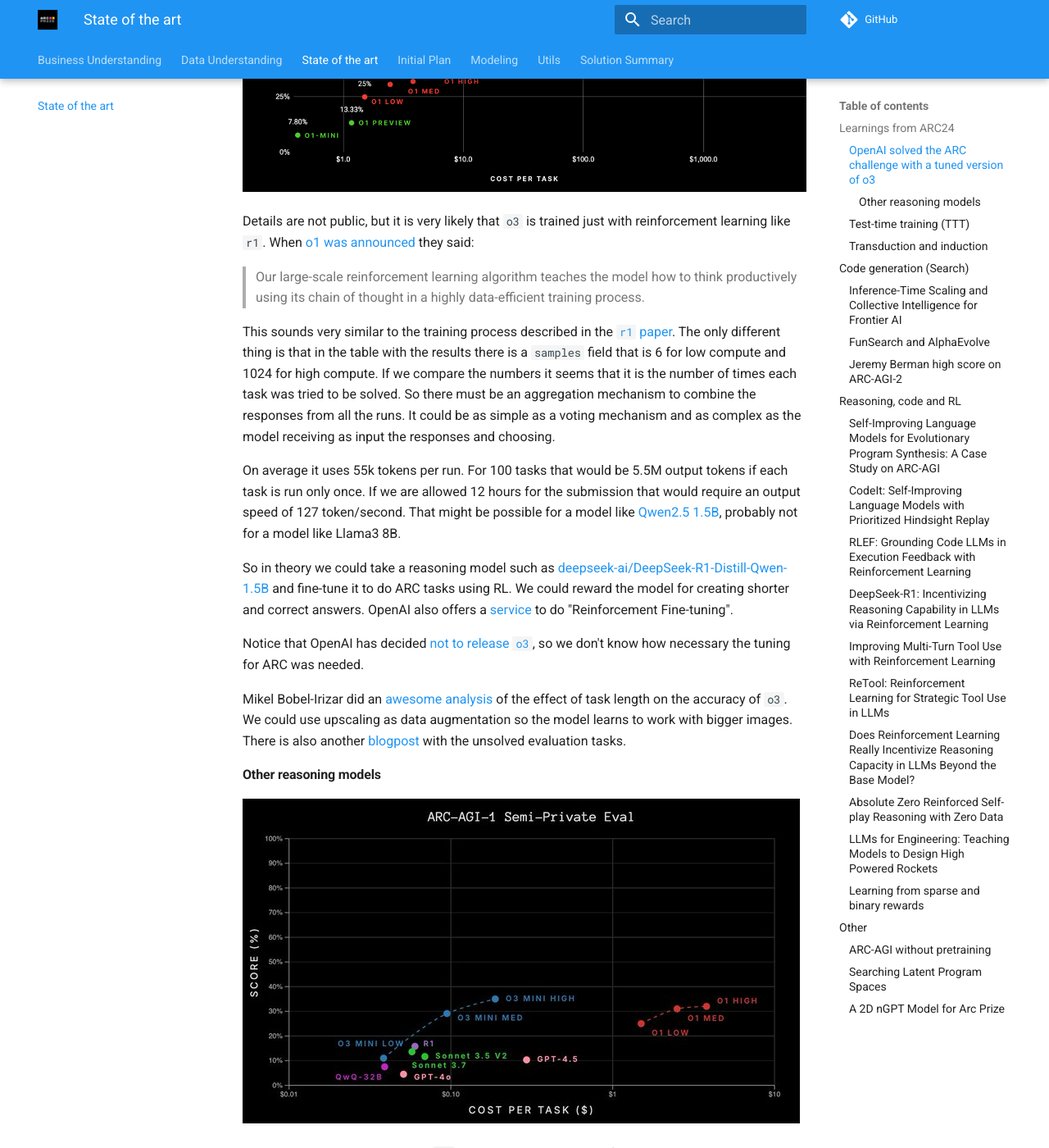
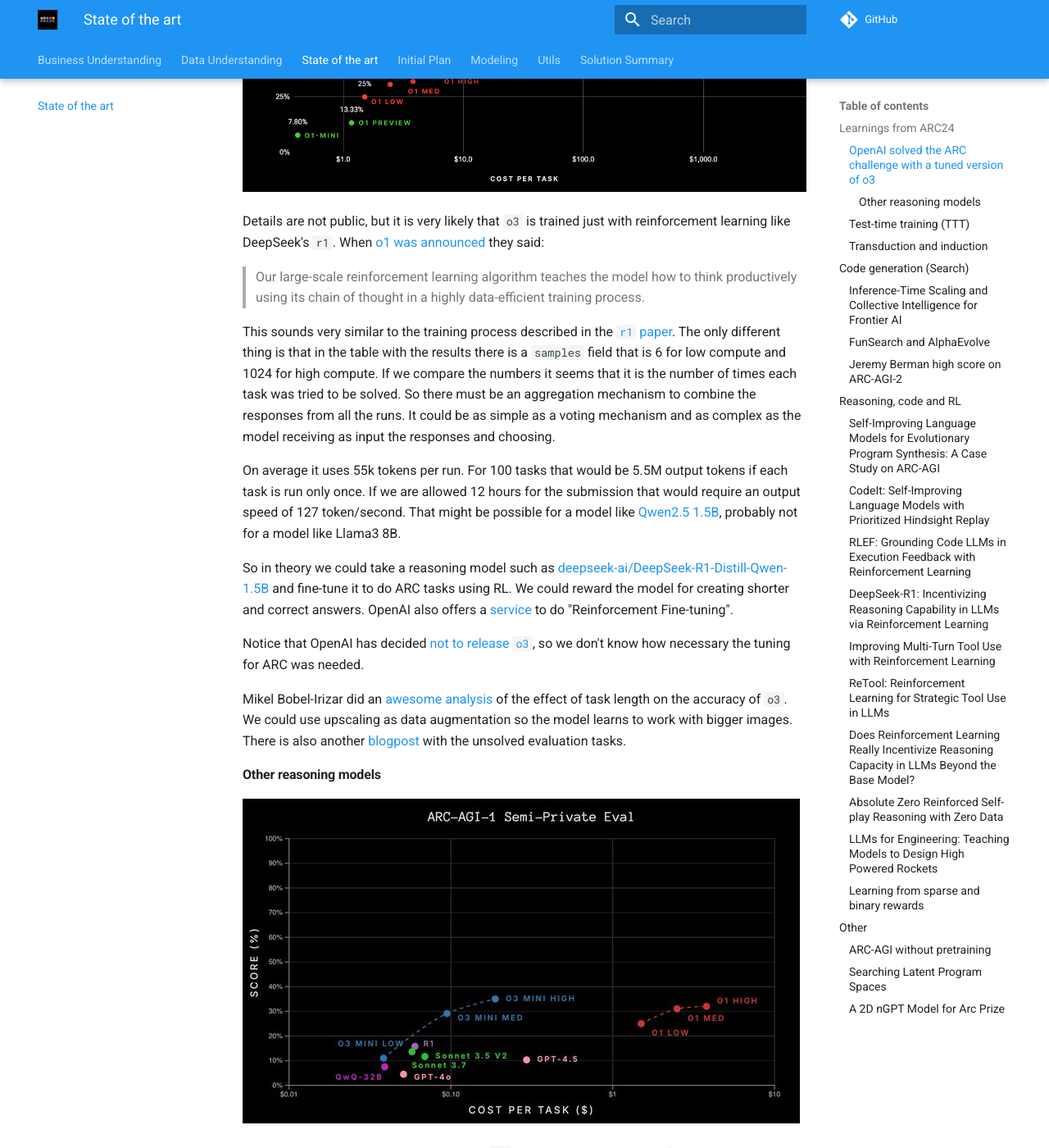
Before and after one commit to ironbar/arc25, an MkDocs documentation site: the page built from docs/03_State_of_the_art.md, in a window 1280 px wide and 1400 px high, scrolled down 889 px. Shown: the whole window at 82% size. Built offline with MkDocs 1.6.1 and Material for MkDocs 9.7.7, drawn with Linux system fonts in a browser that asks for light colours; comment, search, counter and statistics services are not loaded; some of the changed text lies outside the part shown.

Commit message:
small fixes

```diff
--- a/docs/03_State_of_the_art.md
+++ b/docs/03_State_of_the_art.md
@@ -16,7 +16,7 @@
 
 ![o3 performance](res/2025-03-18-13-59-03.png)
 
-Details are not public, but it is very likely that `o3` is trained just with reinforcement learning like `r1`. When [o1 was announced](https://openai.com/index/learning-to-reason-with-llms/) they said:
+Details are not public, but it is very likely that `o3` is trained just with reinforcement learning like DeepSeek's `r1`. When [o1 was announced](https://openai.com/index/learning-to-reason-with-llms/) they said:
 
 > Our large-scale reinforcement learning algorithm teaches the model how to think productively using its chain of thought in a highly data-efficient training process.
 
@@ -36,7 +36,7 @@
 
 ![other reasoning model results](res/2025-03-18-14-48-47.png)
 
-Other reasoning models such as `r1` and Sonnet 3.7 but none of them achieve as high results as OpenAI's model. That does not happen in other fields such as mathematics, so probably OpenAI is using some 2d data for its RL training.
+There are other reasoning models such as `r1` and Sonnet 3.7 but none of them achieve as high results as OpenAI's model. That does not happen in other fields such as mathematics, so probably OpenAI is using some 2d data for its RL training.
 
 Interestingly in the [results](https://arcprize.org/blog/r1-zero-r1-results-analysis) we can see that `r1` uses 6-11k tokens to solve each task. That is between 5 and 10 times less than `o3`.
 
```
